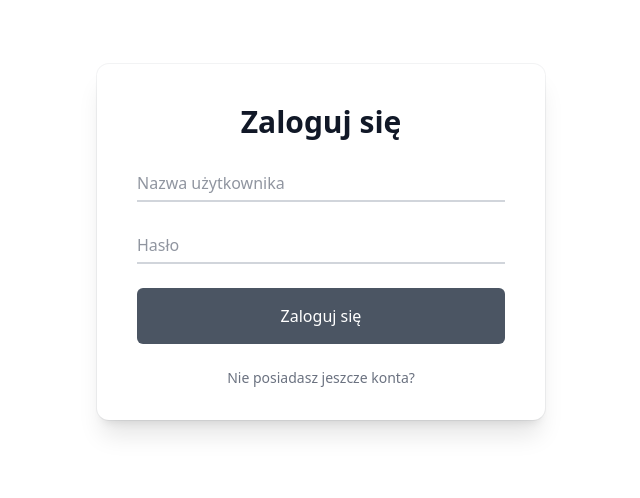
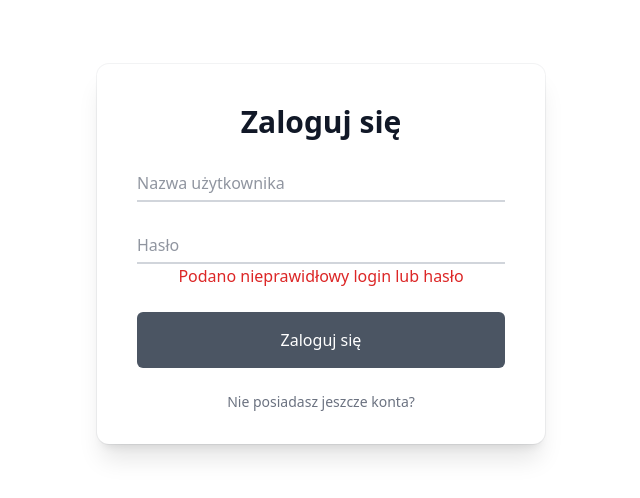
Before and after one commit to franciszekwojnowicz/PSIM-Aplikacja-Gry-Miejskiej, a React (Vite) app in the folder frontend/: page /login in a window 1280 px wide. Both pictures are taken after a click on the button "Zaloguj się". Shown: the top 498 px of the page, without its empty margins (319-959 px from the left). Built offline with nearby package versions, Linux system fonts and the light colour scheme; no server answers.

Commit message:
feat: Show alert about wrong password/username in LoginPage

```diff
--- a/frontend/src/api.tsx
+++ b/frontend/src/api.tsx
@@ -1,4 +1,4 @@
-import axios from "axios";
+import axios, { AxiosError } from "axios";
 import { AchievementAPI, NewRestaurant, RestaurantsAPI } from "./types";
 
 const API_URL = "http://localhost:8000/api";
@@ -54,7 +54,8 @@ export const handleLogin = async (name: string, password: string) => {
     localStorage.setItem("userID", userID);
     window.location.href = "/restaurants/";
   } catch (error) {
-    console.log("ERROR LOGIN");
+    console.log(error);
+    throw error;
   }
 };
 
--- a/frontend/src/pages/LoginPage.tsx
+++ b/frontend/src/pages/LoginPage.tsx
@@ -4,6 +4,8 @@ import { handleLogin } from "../api";
 function LoginPage() {
   const [username, setUsername] = useState("");
   const [password, setPassword] = useState("");
+  const [isError, setIsError] = useState(false);
+
   return (
     <>
       <div className="relative my-16 mx-auto w-full max-w-md bg-white justify-center px-6 pt-10 pb-8 shadow-xl ring-1 ring-gray-900/5 sm:rounded-xl sm:px-10">
@@ -49,11 +51,23 @@ function LoginPage() {
                 Hasło
               </label>
             </div>
+            {isError && (
+              <div className=" text-red-600 text-center">
+                {" "}
+                Podano nieprawidłowy login lub hasło
+              </div>
+            )}
             <div className="my-6">
               <button
                 type="submit"
                 className="w-full rounded-md bg-black px-3 py-4 text-white focus:bg-gray-600 focus:outline-none"
-                onClick={() => handleLogin(username, password)}
+                onClick={async () => {
+                  try {
+                    await handleLogin(username, password);
+                  } catch (error) {
+                    setIsError(true);
+                  }
+                }}
               >
                 Zaloguj się
               </button>
```
